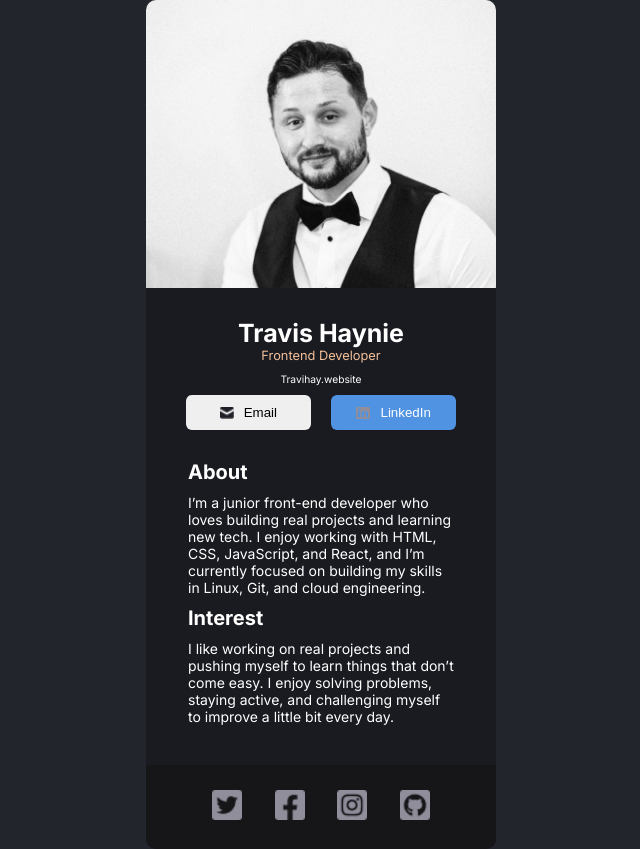
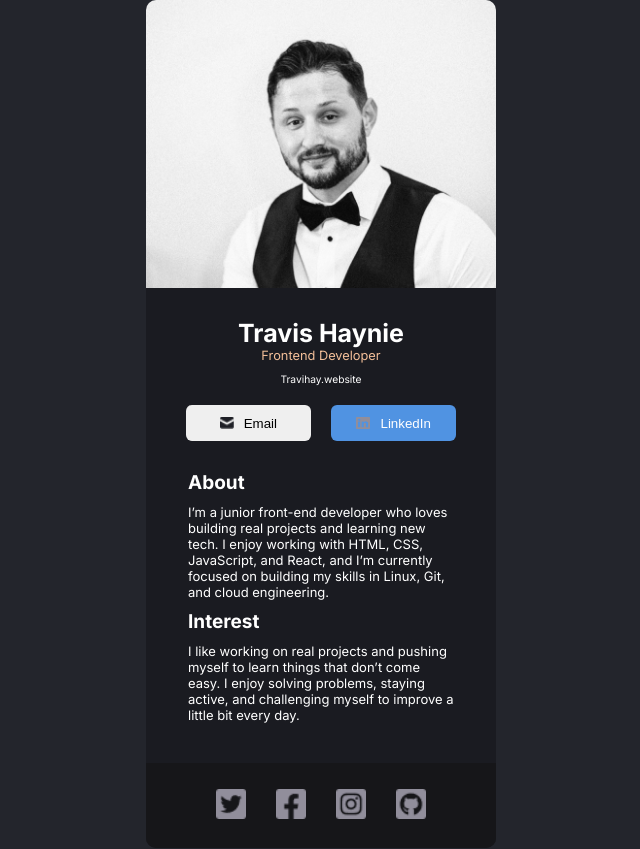
Before and after one commit to TravisHaynie/Digital-workspace-card-project, a React (Vite) app: page / in a window 1280 px wide. Shown: the whole page, without its empty margins (319-959 px from the left). Built offline with nearby package versions, Linux system fonts and the light colour scheme.

Commit message:
H:added more code

```diff
--- a/src/components/Info.jsx
+++ b/src/components/Info.jsx
@@ -9,7 +9,7 @@ export default function Info() {
             <div className="header-padding center">
                 <h1 className="name margin">Travis Haynie</h1>
                 <p className="profession margin">Frontend Developer</p>
-                <p className="website margin margin-top-btm">Travihay.website</p>
+                <p className="website margin">Travihay.website</p>
                 <button className="email-btn btn-padding"><span className="span"><img className="img-size" src={email}></img><a href="mailto:travihay@gmail.com" className="color-black">Email</a></span></button>
                 <button className="linkedln-btn btn-padding"><span className="span"><img  className="img-size" src={linkdln}></img><a href="https://www.linkedin.com/in/travis-haynie" className="color-white">LinkedIn</a></span></button>
             </div>
--- a/src/css/style.css
+++ b/src/css/style.css
@@ -44,7 +44,7 @@ body {
 .img-size {
     width: 14px;
     height: 12px;
-    margin-right:10px;
+    margin-right: 10px;
 }
 
 /* header css */
@@ -71,6 +71,7 @@ body {
 
 .website {
     font-size: 10.24px;
+    margin: 10px 0px 20px;
 }
 
 .header-padding {
@@ -79,7 +80,7 @@ body {
 
 a {
     text-decoration: none;
-
+    margin-top: 1px;
 }
 
 .color-black {
@@ -112,21 +113,21 @@ a {
 
 
 .about-title {
-    font-size: 20px;
+    font-size: 19px;
 }
 
 .about-summary {
-    font-size: 14px;
+    font-size: 13px;
 }
 
 /* interest css */
 
 .interest-title {
-    font-size: 20px;
+    font-size: 19px;
 }
 
 .interest-summary {
-    font-size: 14px;
+    font-size: 13px;
 }
 
 /* Footer Css */
@@ -137,7 +138,7 @@ a {
     justify-content: space-around;
     background-color: #161619;
     border-radius: 0px 0px 10px 10px;
-    padding: 25px 50px;
+    padding: 25px 55px;
 }
 
 .instagram {
```
